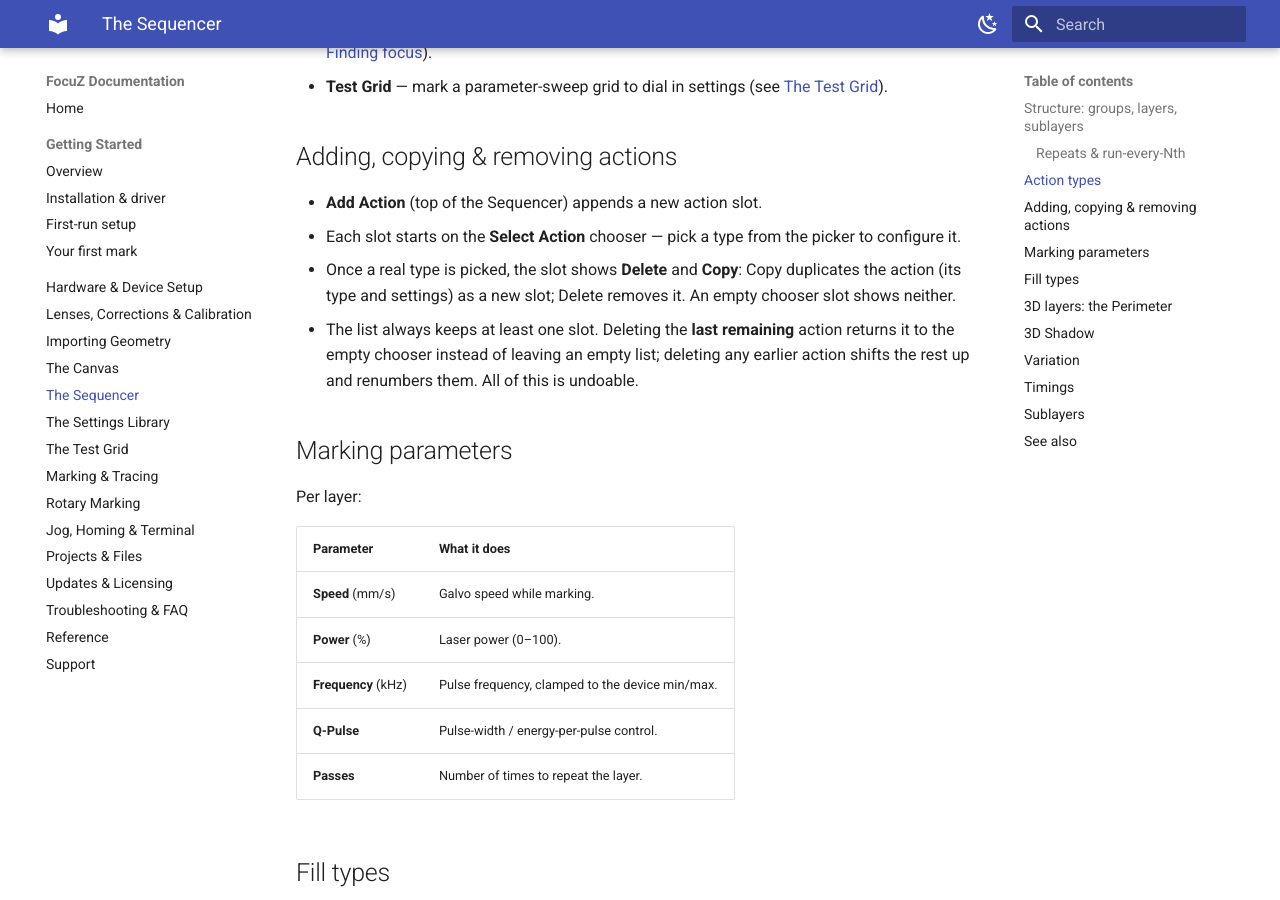
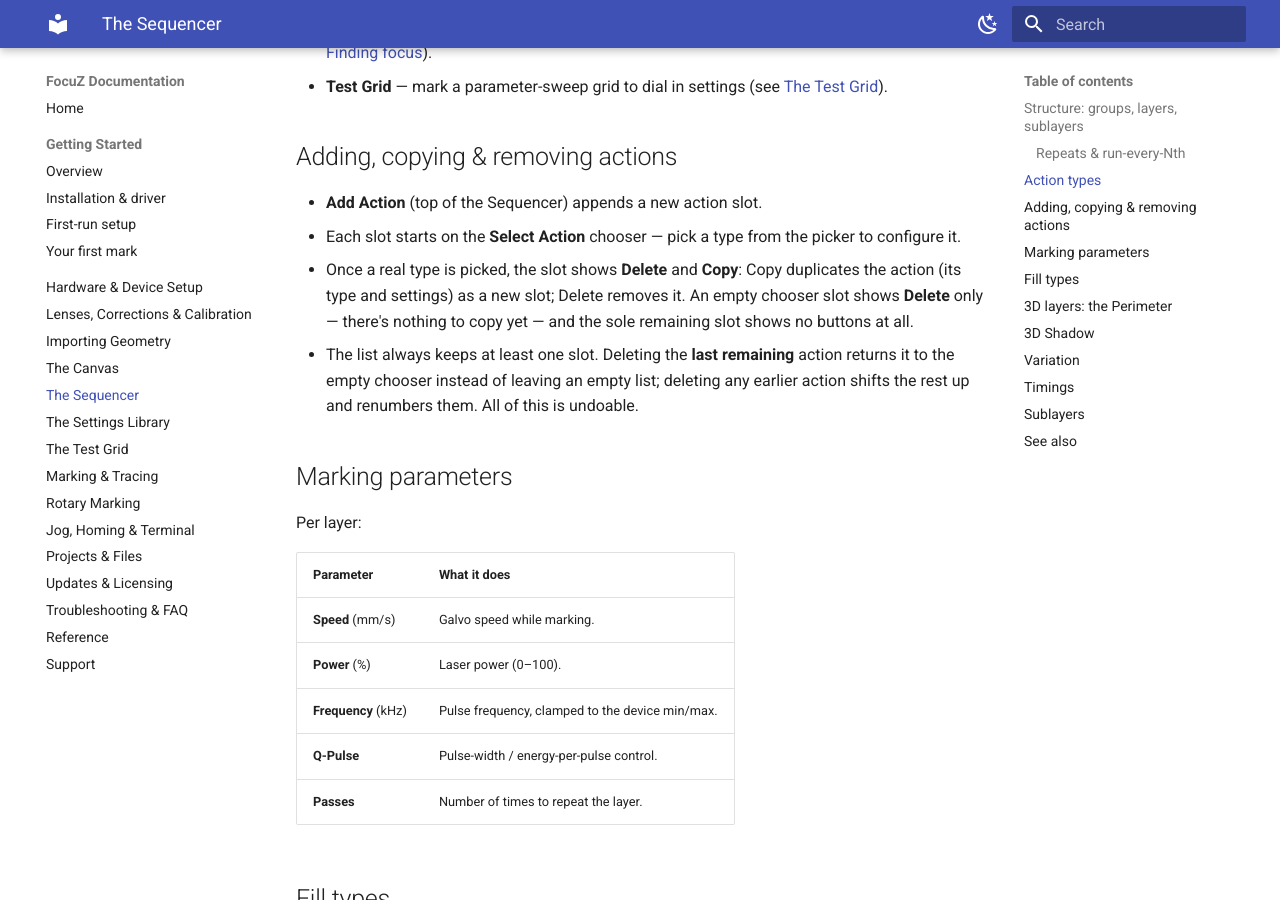
Before and after one commit to Lokahi-Shop/focuz-docs, an MkDocs documentation site: the page built from docs/sequencer.md, in a window 1280 px wide and 900 px high, scrolled down 1978 px. Built offline with MkDocs 1.6.1 and Material for MkDocs 9.7.7, drawn with Linux system fonts in a browser that asks for light colours.

Commit message:
docs(sequencer): chooser slots show Delete only; sole slot shows no buttons

```diff
--- a/docs/sequencer.md
+++ b/docs/sequencer.md
@@ -68,7 +68,8 @@ Adding an action opens a picker grouped by purpose:
 - **Add Action** (top of the Sequencer) appends a new action slot.
 - Each slot starts on the **Select Action** chooser — pick a type from the picker to configure it.
 - Once a real type is picked, the slot shows **Delete** and **Copy**: Copy duplicates the action (its
-  type and settings) as a new slot; Delete removes it. An empty chooser slot shows neither.
+  type and settings) as a new slot; Delete removes it. An empty chooser slot shows **Delete** only —
+  there's nothing to copy yet — and the sole remaining slot shows no buttons at all.
 - The list always keeps at least one slot. Deleting the **last remaining** action returns it to the
   empty chooser instead of leaving an empty list; deleting any earlier action shifts the rest up and
   renumbers them. All of this is undoable.
```
